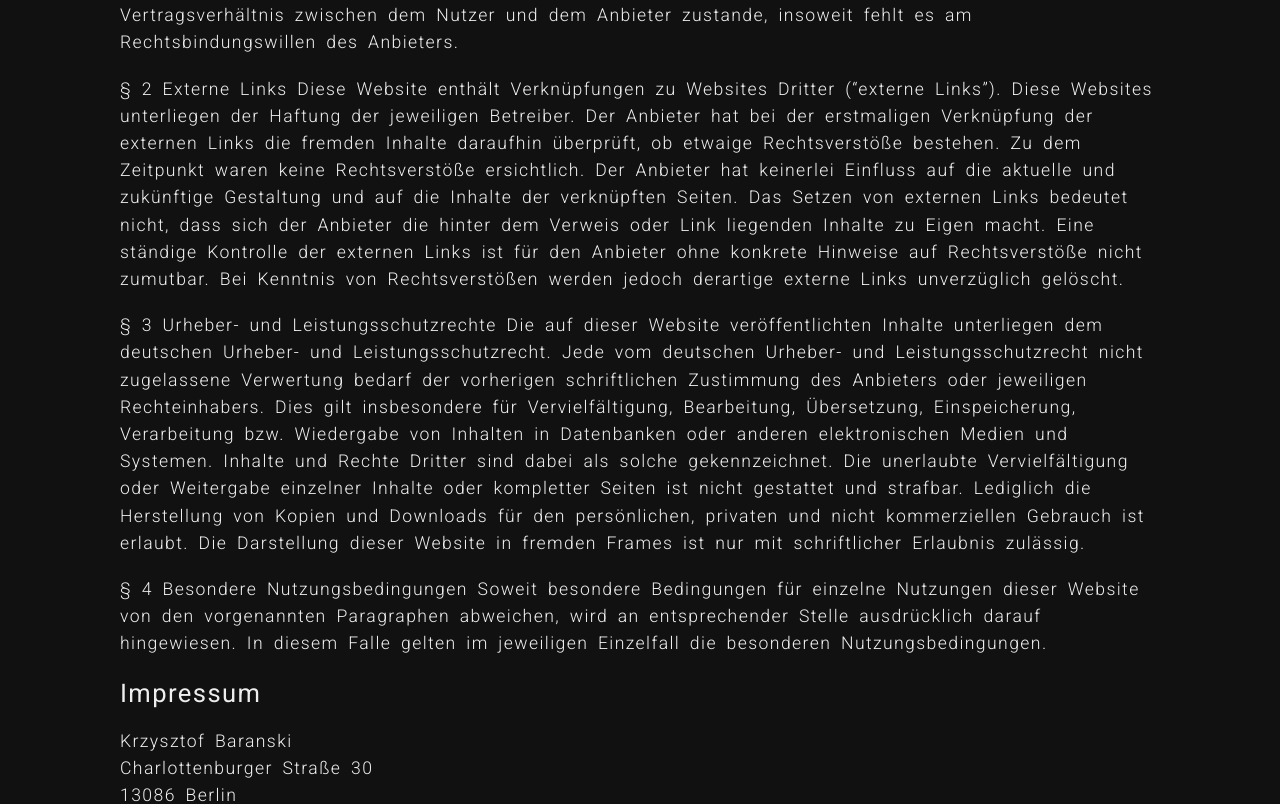
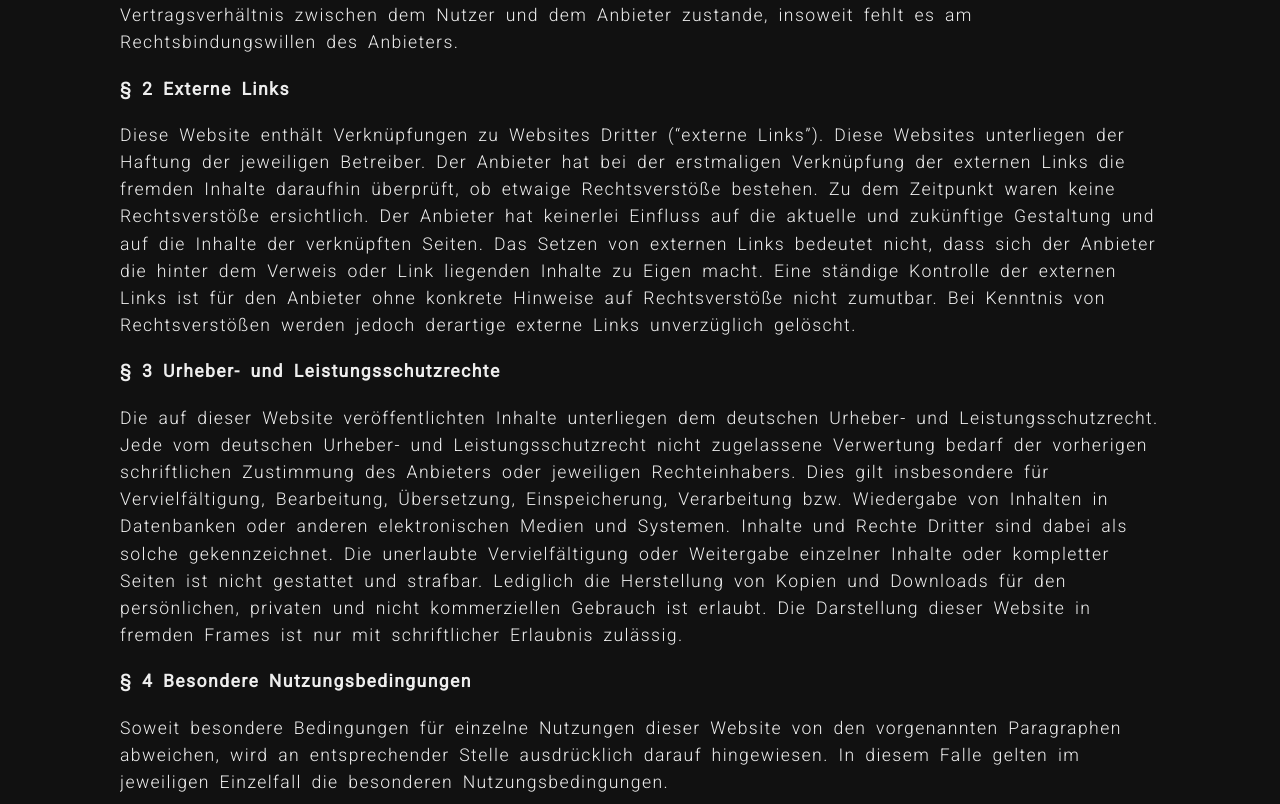
Before and after one commit to krisbaranski/mahakala-art, a React (Create React App) app: page /impressum in a window 1280 px wide. Shown: the part 504-1308 px from the top of the page. Built offline with nearby package versions, Linux system fonts and the light colour scheme.

Commit message:
update impressum, priv policy

```diff
--- a/src/components/Impressum.js
+++ b/src/components/Impressum.js
@@ -3,7 +3,9 @@ const Impressum = () => {
     <div className="container">
       <h3>Disclaimer</h3>
       <br />
-      <p> § 1 Warnhinweis zu Inhalten</p>
+      <p>
+        <b> § 1 Warnhinweis zu Inhalten</b>
+      </p>
       <br />
       <p>
         Die kostenlosen und frei zugänglichen Inhalte dieser Webseite wurden mit
@@ -19,44 +21,54 @@ const Impressum = () => {
       </p>
       <br />
       <p>
-        § 2 Externe Links Diese Website enthält Verknüpfungen zu Websites
-        Dritter (“externe Links”). Diese Websites unterliegen der Haftung der
-        jeweiligen Betreiber. Der Anbieter hat bei der erstmaligen Verknüpfung
-        der externen Links die fremden Inhalte daraufhin überprüft, ob etwaige
-        Rechtsverstöße bestehen. Zu dem Zeitpunkt waren keine Rechtsverstöße
-        ersichtlich. Der Anbieter hat keinerlei Einfluss auf die aktuelle und
-        zukünftige Gestaltung und auf die Inhalte der verknüpften Seiten. Das
-        Setzen von externen Links bedeutet nicht, dass sich der Anbieter die
-        hinter dem Verweis oder Link liegenden Inhalte zu Eigen macht. Eine
-        ständige Kontrolle der externen Links ist für den Anbieter ohne konkrete
-        Hinweise auf Rechtsverstöße nicht zumutbar. Bei Kenntnis von
-        Rechtsverstößen werden jedoch derartige externe Links unverzüglich
-        gelöscht.{' '}
+        <b>§ 2 Externe Links</b>
       </p>
       <br />
       <p>
-        § 3 Urheber- und Leistungsschutzrechte Die auf dieser Website
-        veröffentlichten Inhalte unterliegen dem deutschen Urheber- und
-        Leistungsschutzrecht. Jede vom deutschen Urheber- und
-        Leistungsschutzrecht nicht zugelassene Verwertung bedarf der vorherigen
-        schriftlichen Zustimmung des Anbieters oder jeweiligen Rechteinhabers.
-        Dies gilt insbesondere für Vervielfältigung, Bearbeitung, Übersetzung,
-        Einspeicherung, Verarbeitung bzw. Wiedergabe von Inhalten in Datenbanken
-        oder anderen elektronischen Medien und Systemen. Inhalte und Rechte
-        Dritter sind dabei als solche gekennzeichnet. Die unerlaubte
-        Vervielfältigung oder Weitergabe einzelner Inhalte oder kompletter
-        Seiten ist nicht gestattet und strafbar. Lediglich die Herstellung von
-        Kopien und Downloads für den persönlichen, privaten und nicht
-        kommerziellen Gebrauch ist erlaubt. Die Darstellung dieser Website in
-        fremden Frames ist nur mit schriftlicher Erlaubnis zulässig.{' '}
+        Diese Website enthält Verknüpfungen zu Websites Dritter (“externe
+        Links”). Diese Websites unterliegen der Haftung der jeweiligen
+        Betreiber. Der Anbieter hat bei der erstmaligen Verknüpfung der externen
+        Links die fremden Inhalte daraufhin überprüft, ob etwaige Rechtsverstöße
+        bestehen. Zu dem Zeitpunkt waren keine Rechtsverstöße ersichtlich. Der
+        Anbieter hat keinerlei Einfluss auf die aktuelle und zukünftige
+        Gestaltung und auf die Inhalte der verknüpften Seiten. Das Setzen von
+        externen Links bedeutet nicht, dass sich der Anbieter die hinter dem
+        Verweis oder Link liegenden Inhalte zu Eigen macht. Eine ständige
+        Kontrolle der externen Links ist für den Anbieter ohne konkrete Hinweise
+        auf Rechtsverstöße nicht zumutbar. Bei Kenntnis von Rechtsverstößen
+        werden jedoch derartige externe Links unverzüglich gelöscht.{' '}
       </p>
       <br />
       <p>
-        § 4 Besondere Nutzungsbedingungen Soweit besondere Bedingungen für
-        einzelne Nutzungen dieser Website von den vorgenannten Paragraphen
-        abweichen, wird an entsprechender Stelle ausdrücklich darauf
-        hingewiesen. In diesem Falle gelten im jeweiligen Einzelfall die
-        besonderen Nutzungsbedingungen.
+        <b>§ 3 Urheber- und Leistungsschutzrechte</b>
+      </p>
+      <br />
+      <p>
+        Die auf dieser Website veröffentlichten Inhalte unterliegen dem
+        deutschen Urheber- und Leistungsschutzrecht. Jede vom deutschen Urheber-
+        und Leistungsschutzrecht nicht zugelassene Verwertung bedarf der
+        vorherigen schriftlichen Zustimmung des Anbieters oder jeweiligen
+        Rechteinhabers. Dies gilt insbesondere für Vervielfältigung,
+        Bearbeitung, Übersetzung, Einspeicherung, Verarbeitung bzw. Wiedergabe
+        von Inhalten in Datenbanken oder anderen elektronischen Medien und
+        Systemen. Inhalte und Rechte Dritter sind dabei als solche
+        gekennzeichnet. Die unerlaubte Vervielfältigung oder Weitergabe
+        einzelner Inhalte oder kompletter Seiten ist nicht gestattet und
+        strafbar. Lediglich die Herstellung von Kopien und Downloads für den
+        persönlichen, privaten und nicht kommerziellen Gebrauch ist erlaubt. Die
+        Darstellung dieser Website in fremden Frames ist nur mit schriftlicher
+        Erlaubnis zulässig.
+      </p>
+      <br />
+      <p>
+        <b>§ 4 Besondere Nutzungsbedingungen</b>
+      </p>
+      <br />
+      <p>
+        Soweit besondere Bedingungen für einzelne Nutzungen dieser Website von
+        den vorgenannten Paragraphen abweichen, wird an entsprechender Stelle
+        ausdrücklich darauf hingewiesen. In diesem Falle gelten im jeweiligen
+        Einzelfall die besonderen Nutzungsbedingungen.
       </p>
       <br />
       <h3>Impressum</h3>
--- a/src/components/PrivPol.js
+++ b/src/components/PrivPol.js
@@ -3,8 +3,13 @@ const PrivPol = () => {
     <div className="container">
       <h3>Datenschutzerklärung </h3>
       <br />
-      <p>Allgemeiner Hinweis und Pflichtinformationen </p> <br />
-      <p> Benennung der verantwortlichen Stelle</p>
+      <p>
+        <b>Allgemeiner Hinweis und Pflichtinformationen: </b>
+      </p>
+      <br />
+      <p>
+        <b> 1. Benennung der verantwortlichen Stelle</b>
+      </p>
       <br />
       <p>
         Die verantwortliche Stelle für die Datenverarbeitung auf dieser Website
@@ -22,7 +27,11 @@ const PrivPol = () => {
         über die Zwecke und Mittel der Verarbeitung von personenbezogenen Daten
         (z.B. Namen, Kontaktdaten o. Ä.).
       </p>
-      <br /> <p>Widerruf Ihrer Einwilligung zur Datenverarbeitung </p> <br />
+      <br />
+      <p>
+        <b> 2. Widerruf Ihrer Einwilligung zur Datenverarbeitung</b>
+      </p>
+      <br />
       <p>
         Nur mit Ihrer ausdrücklichen Einwilligung sind einige Vorgänge der
         Datenverarbeitung möglich. Ein Widerruf Ihrer bereits erteilten
@@ -31,7 +40,10 @@ const PrivPol = () => {
         erfolgten Datenverarbeitung bleibt vom Widerruf unberührt.
       </p>
       <br />
-      <p>Recht auf Beschwerde bei der zuständigen Aufsichtsbehörde</p> <br />
+      <p>
+        <b> 3. Recht auf Beschwerde bei der zuständigen Aufsichtsbehörde </b>
+      </p>
+      <br />
       <p>
         Als Betroffener steht Ihnen im Falle eines datenschutzrechtlichen
         Verstoßes ein Beschwerderecht bei der zuständigen Aufsichtsbehörde zu.
@@ -42,7 +54,9 @@ const PrivPol = () => {
         https://www.bfdi.bund.de/DE/Infothek/Anschriften_Links/anschriften_links-node.html.
       </p>
       <br />
-      <p>Recht auf Datenübertragbarkeit</p>
+      <p>
+        <b>4. Recht auf Datenübertragbarkeit</b>
+      </p>
       <br />
       <p>
         Ihnen steht das Recht zu, Daten, die wir auf Grundlage Ihrer
@@ -53,7 +67,9 @@ const PrivPol = () => {
         soweit es technisch machbar ist.
       </p>
       <br />
-      <p>Recht auf Auskunft, Berichtigung, Sperrung, Löschung</p>
+      <p>
+        <b> 5. Recht auf Auskunft, Berichtigung, Sperrung, Löschung</b>
+      </p>
       <br />
       <p>
         Sie haben jederzeit im Rahmen der geltenden gesetzlichen Bestimmungen
@@ -65,7 +81,9 @@ const PrivPol = () => {
         die im Impressum aufgeführten Kontaktmöglichkeiten an uns wenden.
       </p>
       <br />
-      <p>Speicherdauer von Beiträgen und Kommentaren </p>
+      <p>
+        <b> 6. Speicherdauer von Beiträgen und Kommentaren </b>
+      </p>
       <br />
       <p>
         Beiträge und Kommentare sowie damit in Verbindung stehende Daten, wie
@@ -83,7 +101,7 @@ const PrivPol = () => {
       </p>
       <br />
       <p>
-        Quelle: Datenschutz-Konfigurator von{' '}
+        Quelle: Datenschutz-Konfigurator von
         <a href="https://www.mein-datenschutzbeauftragter.de/" target="_blank">
           mein-datenschutzbeauftragter.de
         </a>
```
